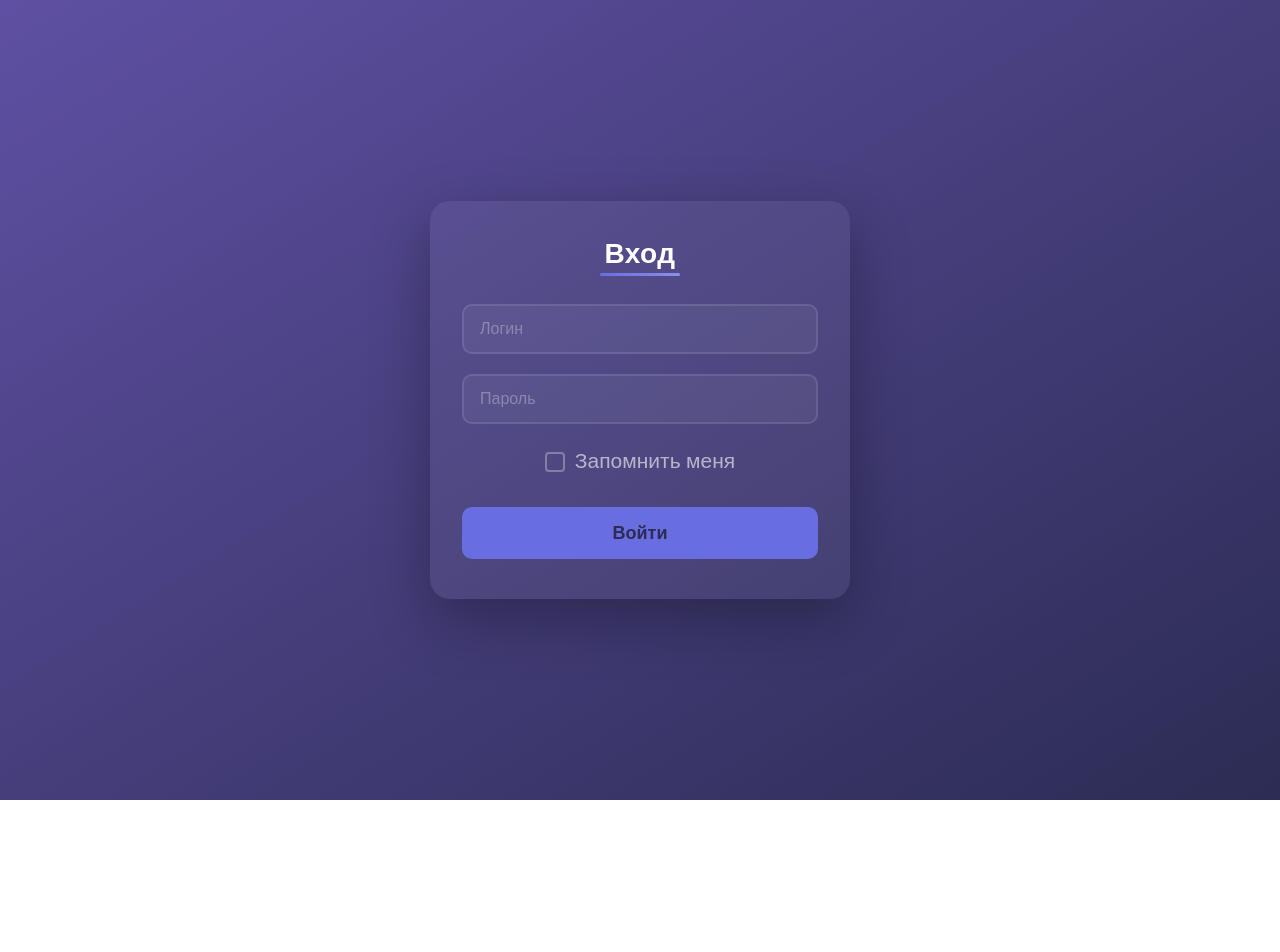
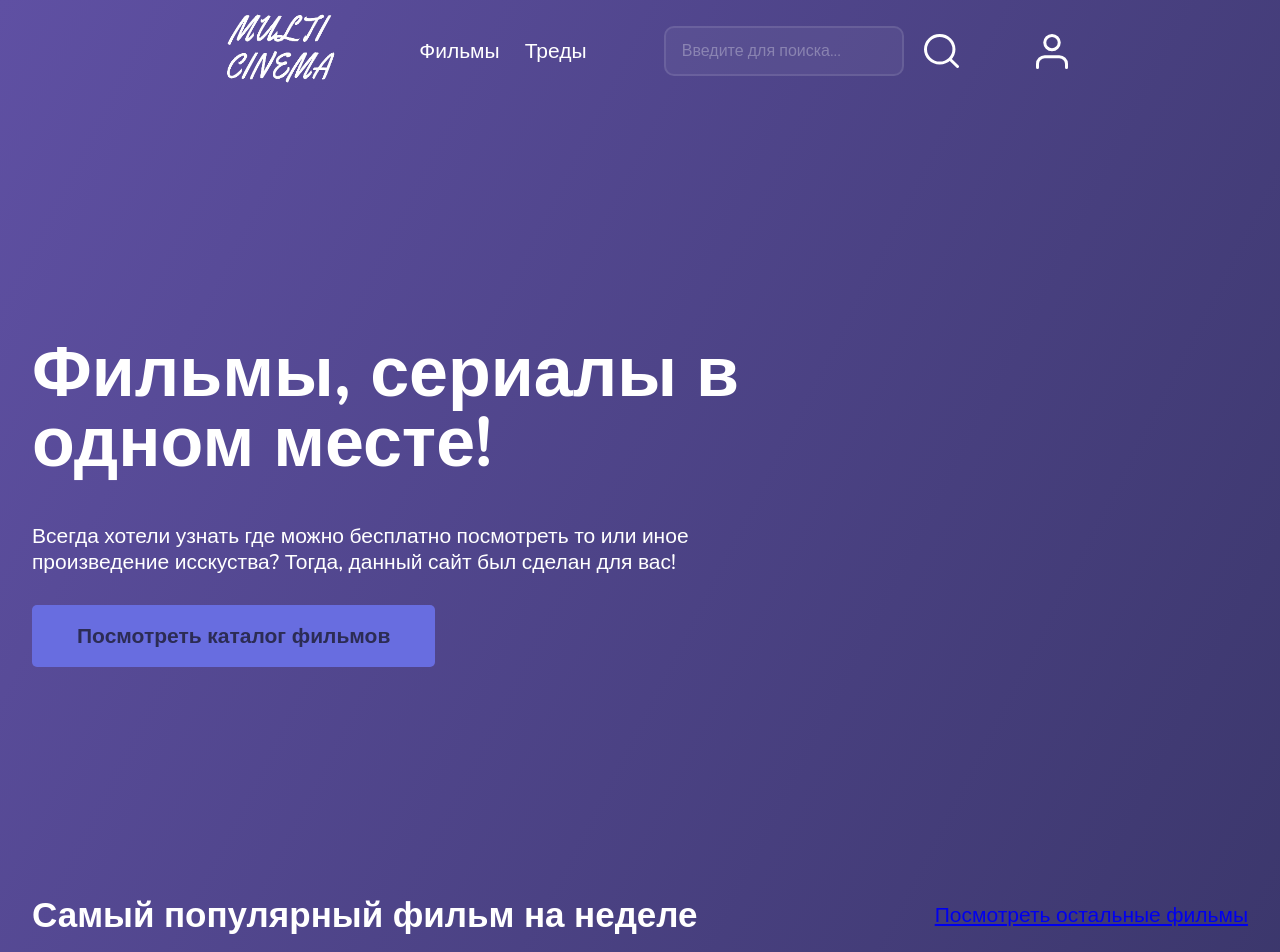
Before and after one commit to ksendel-coder/practice_project, a React (Vite) app: page / in a window 1280 px wide. Before the commit this address led to /login. Shown: the top 952 px of the page. Before the commit the page ends 800 px from the top, so only its background shows below. Built offline with nearby package versions, Linux system fonts and the light colour scheme.

Commit message:
Сверстала главную страницу

```diff
--- a/src/App/App.tsx
+++ b/src/App/App.tsx
@@ -9,11 +9,13 @@ import { Card } from "../Components/UI/Card";
 import { ScrollToTop } from "../Components/UI/ScrollToTop";
 import { Checkbox } from "../Components/UI/Checkbox";
 import { Pagination } from "../Components/UI/Pagination";
-import { BrowserRouter, Routes, Route } from "react-router-dom";
+import { BrowserRouter, Routes, Route, Outlet } from "react-router-dom";
 import { CreateUser } from "../Components/Pages/CreateUser";
 import { Login } from "../Components/Pages/Login/Login";
 import { UserProvider } from "../Contexts/UserContext";
 import ProtectedPages from "../Components/ProtectedPages";
+import { Header } from "../Components/Pages/Header/Header";
+import { Home } from "../Components/Pages/Home/Home";
 
 const genres = ['Все', 'Фантастика', 'Экшн', 'Драма', 'Комедия'];
 
@@ -86,17 +88,31 @@ function HomePage() {
   );
 }
 
+
+
 function AppComponent() {
   return (
     <UserProvider>
       <BrowserRouter>
         <Routes>
-          <Route path="/login" element={<Login />} />
-          <Route path="/" element={<ProtectedPages />} />
+          <Route path="/" element={<WrappPages/>}>
+          <Route index element={<Home/>}/>
+            <Route path="/login" element={<Login />} />
+          </Route>
+          <Route path="/CreateUser" element={<CreateUser />} />
         </Routes>
       </BrowserRouter>
     </UserProvider>
   );
 }
 
+function WrappPages() {
+  return(
+    <>
+    <Header/>
+    <Outlet/>
+    </>
+  )
+}
+
 export const App = AppComponent;
--- /dev/null
+++ b/src/Components/Pages/Header/Header.tsx
@@ -0,0 +1,40 @@
+import { memo, useState } from "react";
+import { Button } from "../../UI/Button/Button";
+import styles from "./Styles.module.scss";
+import { Input } from "../../UI/Input/Input";
+import { Icon } from "../../UI/Icon/Icon";
+import logo from '/logo.png'
+import { Link } from "react-router-dom";
+
+function HeaderComponent () {
+
+  const [search, setSearch] = useState('');
+
+  return (
+    <header className={styles.header}>
+      <Link to={'/'}>
+        <img src={logo} className={styles.header__logo}/>
+      </Link>
+      <nav className={styles.header__nav}>
+        <Button color="transparent" size="nav">
+          Фильмы
+        </Button>
+        <Button color="transparent" size="nav">
+          Треды
+        </Button>
+      </nav>
+
+      <div className={styles.header__instruments}>
+          <Input
+          placeholder="Введите для поиска..."
+          value={search}
+          onChange={setSearch}
+        />
+        <Icon name="search" className={styles.instruments__userIcon}/>
+      </div>
+        <Icon name="user" />
+    </header>
+  );
+};
+
+export const Header = memo(HeaderComponent);
--- /dev/null
+++ b/src/Components/Pages/Header/Styles.module.scss
@@ -0,0 +1,25 @@
+.header {
+  display: flex;
+  width: 70vw;
+  justify-content: space-between;
+  font-family: inherit;
+  font-size: inherit;
+  padding: 10px 20px;
+  align-items: center;
+
+  &__nav {
+    display: flex;
+    gap: 25px;
+  }
+
+  &__instruments {
+    display: flex;
+    gap: 20px;
+  }
+
+  &__logo {
+    width: 130px;
+    height: 75px;
+    cursor: pointer;
+  }
+}
--- /dev/null
+++ b/src/Components/Pages/Home/Home.tsx
@@ -0,0 +1,54 @@
+import { Link } from "react-router-dom";
+import { Button } from "../../UI/Button";
+import { Card } from "../../UI/Card";
+import { memo } from "react";
+import styles from "./Styles.module.scss";
+import { ScrollToTop } from "../../UI/ScrollToTop";
+
+function HomeComponent() {
+  return (
+    <section className={styles.main}>
+      <div className={styles.main__info}>
+        <h1 className={styles.main__title}>Фильмы, сериалы в одном месте!</h1>
+        <p>
+          Всегда хотели узнать где можно бесплатно посмотреть то или иное
+          произведение исскуства? Тогда, данный сайт был сделан для вас!
+        </p>
+        <Button color="primary" size="main" radius={5}>
+          Посмотреть каталог фильмов
+        </Button>
+      </div>
+      <div className={styles.main__container}>
+        <div className={styles.main__container_filmTop}>
+          <h2 className={styles.main__title_two}>
+            Самый популярный фильм на неделе
+          </h2>
+          <Link to={""}>Посмотреть остальные фильмы</Link>
+        </div>
+        <Card
+          size="long"
+          className={styles.main__container_filmTop_card}
+          image="https://i.amediateka.tech/resize/1920x960/_stor_/cms/content-contentasset/8/3a/5817f125101583fc94c8c3f70c08783a-10160-a9d6d5c8396645688d71203ed100f40a.jpg"
+        />
+      </div>
+      <div className={styles.main__container}>
+        <div className={styles.main__container_filmTop}>
+          <h2 className={styles.main__title_two}>Вы хотели посмотреть</h2>
+          <Link to={""}>
+            <p>Полный список</p>
+          </Link>
+        </div>
+        <div className={styles.main__films_listCard}>
+          <Card image="https://www.kino-teatr.ru/movie/poster/18598/124134.jpg" />
+          <Card image="https://www.kino-teatr.ru/movie/poster/18598/124134.jpg" />
+          <Card image="https://www.kino-teatr.ru/movie/poster/18598/124134.jpg" />
+        </div>
+      </div>
+      <div className="buttonScroll">
+        <ScrollToTop />
+      </div>
+    </section>
+  );
+}
+
+export const Home = memo(HomeComponent);
--- /dev/null
+++ b/src/Components/Pages/Home/Styles.module.scss
@@ -0,0 +1,49 @@
+.main {
+  font-family: inherit;
+  font-size: inherit;
+  color: #ffffff;
+  width: 95vw;
+
+  &__title {
+    font-size: 70px;
+    line-height: 100%;
+    margin-bottom: 15px;
+    font-weight: 700;
+
+    &_two {
+      font-size: 35px;
+      font-weight: 700;
+      margin-bottom: 50px;
+    }
+  }
+
+  &__info {
+    display: flex;
+    flex-direction: column;
+    width: 60vw;
+    line-height: 125%;
+    gap: 30px;
+    height: 100vh;
+    justify-content: center;
+  }
+
+  &__container {
+    height: 100vh;
+
+    &_filmTop {
+      display: flex;
+      justify-content: space-between;
+
+      &_card {
+        margin: 0 auto;
+      }
+    }
+  }
+
+  &__films_listCard {
+    display: flex;
+    gap: 20px;
+    justify-content: center;
+    align-items: center;
+  }
+}
--- a/src/Components/Pages/Login/Styles.module.scss
+++ b/src/Components/Pages/Login/Styles.module.scss
@@ -58,7 +58,7 @@
   }
 }
 
-// 🔹 Ссылка на вход (опционально)
+// Ссылка на вход (опционально)
 .container_loginLink {
   text-align: center;
   font-size: 14px;
--- a/src/Components/ProtectedPages.tsx
+++ b/src/Components/ProtectedPages.tsx
@@ -4,7 +4,7 @@ import { useUserContext } from '../Contexts/UserContext';
 function ProtectedPages() {
   const { isAuth } = useUserContext();
 
-  if (!isAuth) {
+  if (isAuth) {
     return <Navigate to="/login" replace />;
   }
   return <Outlet />;
--- a/src/Components/UI/Card/Card.tsx
+++ b/src/Components/UI/Card/Card.tsx
@@ -6,12 +6,13 @@ import cn from 'classnames';
 interface CardProps {
   image?: string;
   size?: 'long' | 'main';
+  className?: string;
 }
 
-function CardComponent({ image, size = 'main'}: CardProps) {
+function CardComponent({ image, size = 'main', className=""}: CardProps) {
   const buttonSize = size === 'long' ? 'long' : 'main';
   return (
-    <div className={cn('card', styles.card, styles[`card_${size}`])}>
+    <div className={cn('card', styles.card, styles[`card_${size}`], className)}>
       {image && <img src={image} alt="Постер фильма" className={cn('card-image', styles.image)} />}
       <Button
         size={buttonSize}
--- a/src/Components/UI/ScrollToTop/ScrollToTop.tsx
+++ b/src/Components/UI/ScrollToTop/ScrollToTop.tsx
@@ -15,7 +15,7 @@ function ScrollToTopComponent() {
 
   useEffect(() => {
     const checkScroll = () => {
-      setVisible(window.scrollY > 100);
+      setVisible(window.scrollY > 400);
     };
     window.addEventListener('scroll', checkScroll);
     return () => window.removeEventListener('scroll', checkScroll);
--- a/src/Styles/index.scss
+++ b/src/Styles/index.scss
@@ -17,6 +17,12 @@ html, body {
   letter-spacing: 0;
 }
 
+body > div {
+  display: flex;
+  flex-direction: column;
+  align-items: center;
+}
+
 button {
   cursor: pointer;
   display: inline-flex;
@@ -27,6 +33,7 @@ button {
   font-size: inherit;
   text-align: center;
   width: fit-content;
+  height: fit-content;
   position: relative;
   transition: all 0.3s ease;
 
```
Also changed, not shown: public/logo.png (added), src/Components/Pages/Header/index.ts (added), src/Components/Pages/Home/index.ts (added).
